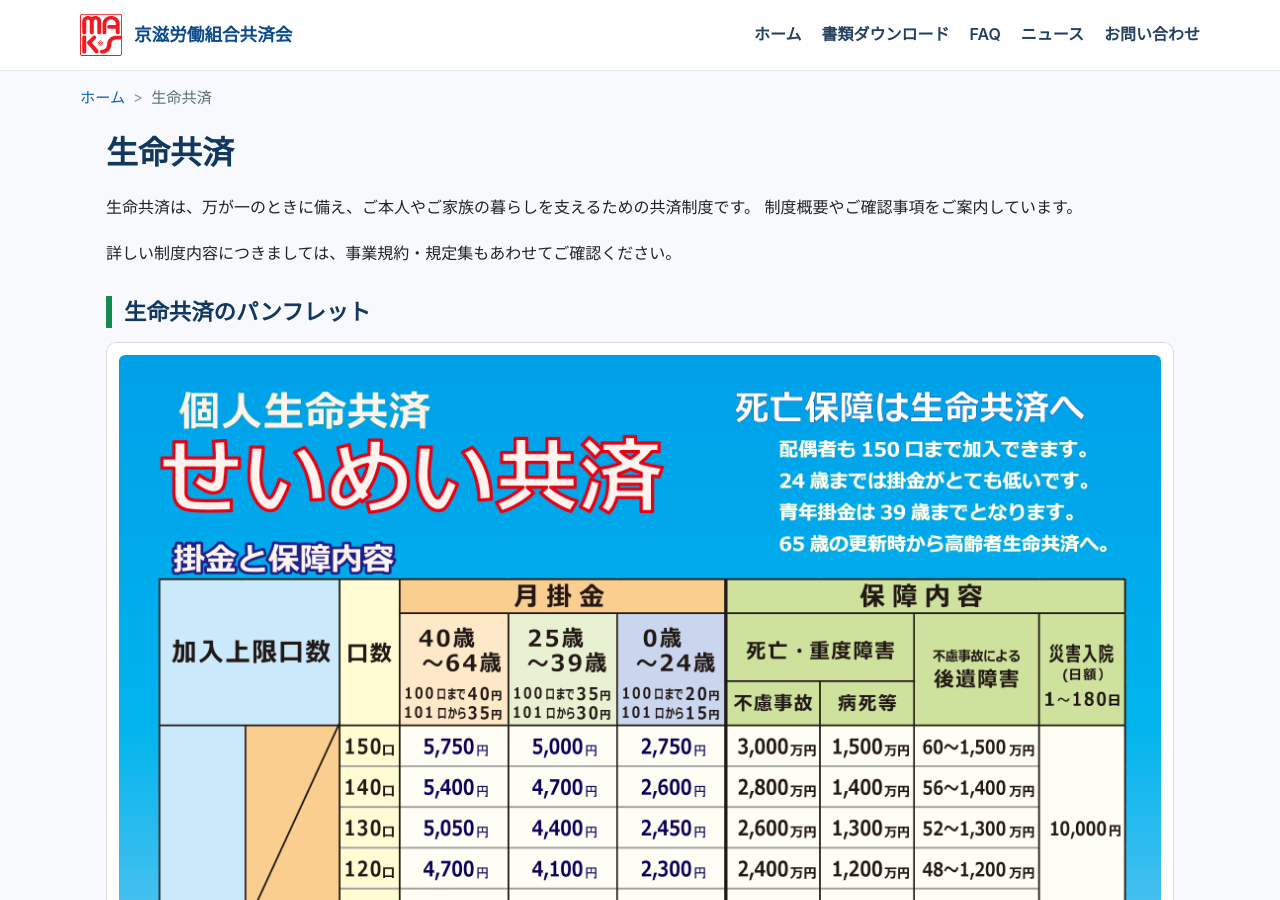
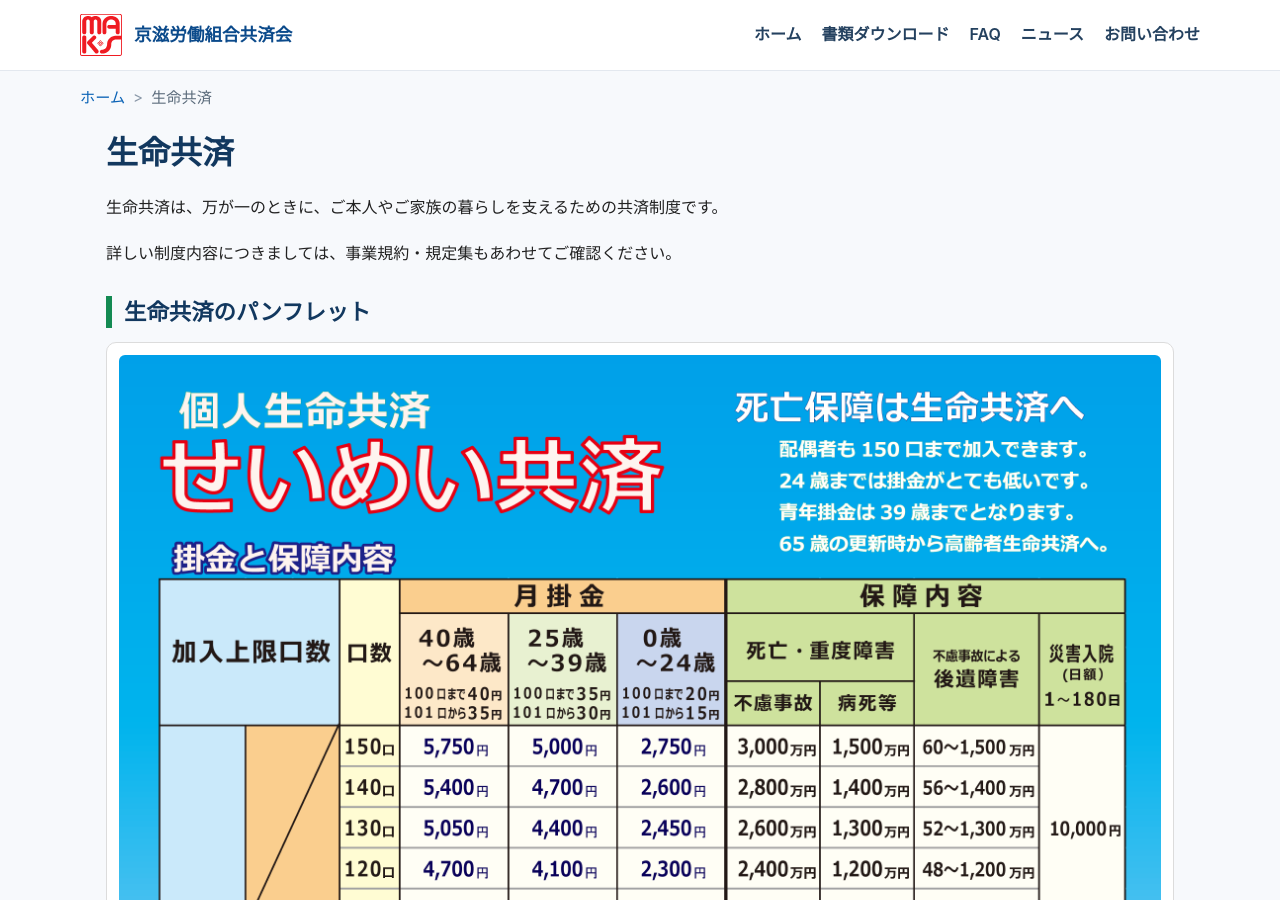
Before and after one commit to keijirodokyosai/keijirodokyosai.github.io, a Jekyll site: the page built from seimei.html, in a window 1280 px wide and 900 px high. Built offline with Jekyll 4.4.1, drawn with Linux system fonts in a browser that asks for light colours; some of the changed lines change nothing that is shown; some of the changed text lies outside the part shown.

Commit message:
Update seimei.html

```diff
--- a/seimei.html
+++ b/seimei.html
@@ -3,6 +3,25 @@
 title: 生命共済 | 京滋労働組合共済会
 description: 京滋労働組合共済会の生命共済についてご案内します。制度概要や必要書類をご確認いただけます。
 permalink: /seimei.html
+breadcrumb_json_ld: >
+  {
+    "@context": "https://schema.org",
+    "@type": "BreadcrumbList",
+    "itemListElement": [
+      {
+        "@type": "ListItem",
+        "position": 1,
+        "name": "ホーム",
+        "item": "{{ '/index.html' | absolute_url }}"
+      },
+      {
+        "@type": "ListItem",
+        "position": 2,
+        "name": "生命共済",
+        "item": "{{ '/seimei.html' | absolute_url }}"
+      }
+    ]
+  }
 ---
 
 <nav class="breadcrumb" aria-label="パンくずリスト">
@@ -18,8 +37,7 @@
     <h1>生命共済</h1>
     <div class="detail-lead">
       <p>
-        生命共済は、万が一のときに備え、ご本人やご家族の暮らしを支えるための共済制度です。
-        制度概要やご確認事項をご案内しています。
+        生命共済は、万が一のときに、ご本人やご家族の暮らしを支えるための共済制度です。
       </p>
       <p>
         詳しい制度内容につきましては、事業規約・規定集もあわせてご確認ください。
@@ -53,9 +71,12 @@
     <p>
       加入、変更、解約、給付の申請などに必要な書類は、書類ダウンロードページに掲載しています。
     </p>
-    <p>
-      <a href="{{ '/downloads.html' | relative_url }}" class="text-link">書類ダウンロードページへ</a>
-    </p>
+
+    <div class="pdf-download">
+      <a href="{{ '/downloads.html' | relative_url }}" class="btn btn-primary">
+        書類ダウンロードページ
+      </a>
+    </div>
   </section>
 
 </section>
```
